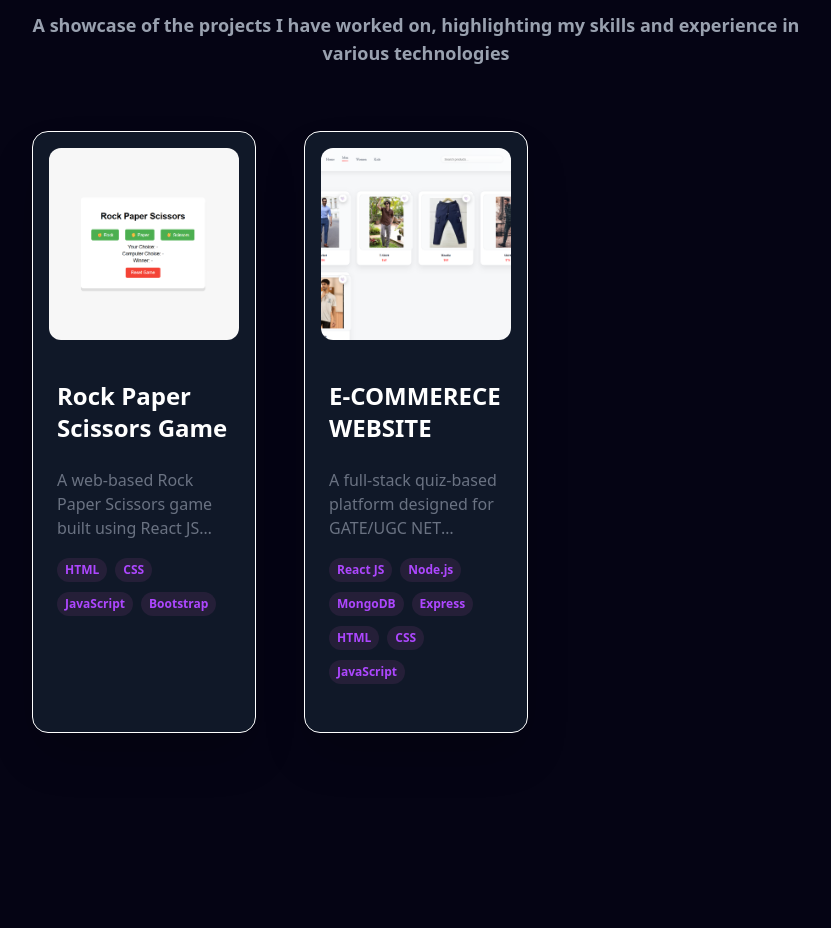
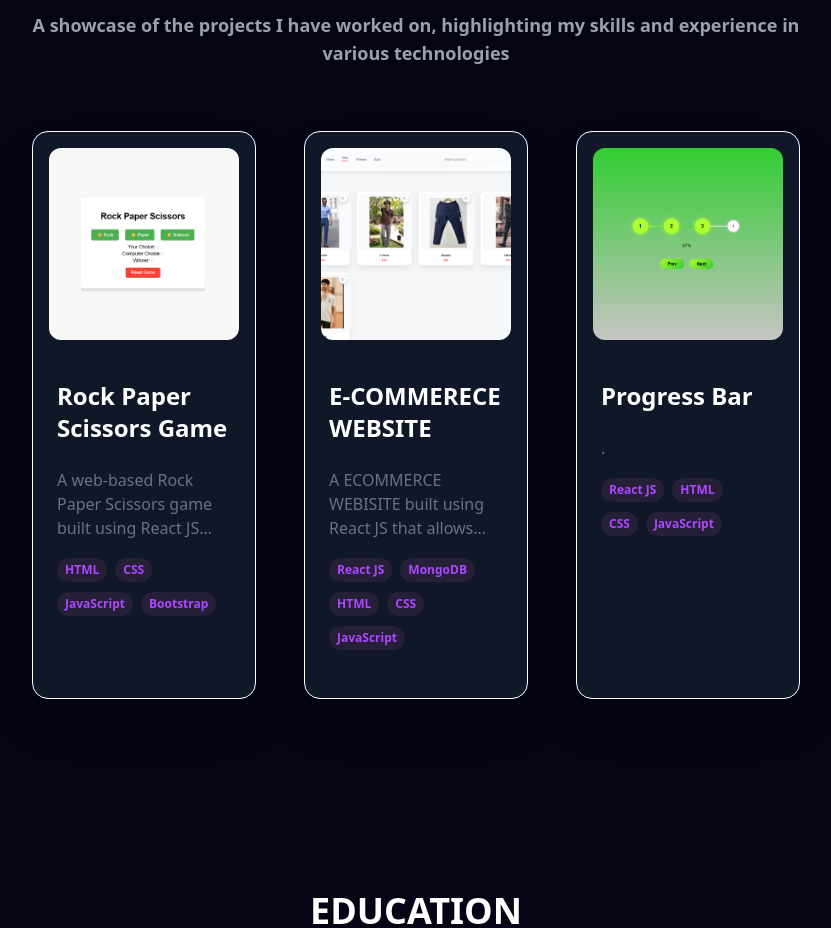
Before and after one commit to Aryan1234725/PORT, a React (Vite) app: page / in a window 1280 px wide. Shown: the part 4080-5008 px from the top of the page, without its empty margins (224-1055 px from the left). Built offline with nearby package versions, Linux system fonts and the light colour scheme.

Commit message:
Added Progress Bar

```diff
--- a/src/constants.js
+++ b/src/constants.js
@@ -55,6 +55,7 @@ import imagesearchLogo from './assets/work_logo/image_search.png';
 import removebgLogo from './assets/work_logo/remove_bg.png';
 import Logo from './assets/work_logo/Rock.png';
 import Logo1 from './assets/work_logo/ecommerce.png';
+import progress from "./assets/work_logo/Progress.png";
 
 
 export const SkillsInfo = [
@@ -219,10 +220,19 @@ export const SkillsInfo = [
       id: 1,
       title: "E-COMMERECE WEBSITE",
       description:
-        "A full-stack quiz-based platform designed for GATE/UGC NET students to practice previous year questions and create customized tests. The platform offers comprehensive profile stats and detailed results, helping students track and improve their preparation journey effectively.",
+        "A ECOMMERCE WEBISITE built using React JS that allows users to buy and sell products online. The website features a user-friendly interface, secure payment gateway, and responsive design for an engaging shopping experience.",
       image: Logo1,
-      tags: ["React JS", "Node.js", "MongoDB", "Express", "HTML", "CSS", "JavaScript"],
+      tags: ["React JS",  "MongoDB",  "HTML", "CSS", "JavaScript"],
       github: "https://github.com/Aryan1234725/E-COMMERCE_REACT_MAIN",
+    },
+    {
+      id: 2,
+      title: "Progress Bar",
+      description:
+        ".",
+      image: progress,
+      tags: ["React JS", "HTML", "CSS", "JavaScript"],
+      github: "https://progressbar-olive.vercel.app/",
     },
 
   ];
```
Also changed, not shown: src/assets/work_logo/Progress.png (added).
